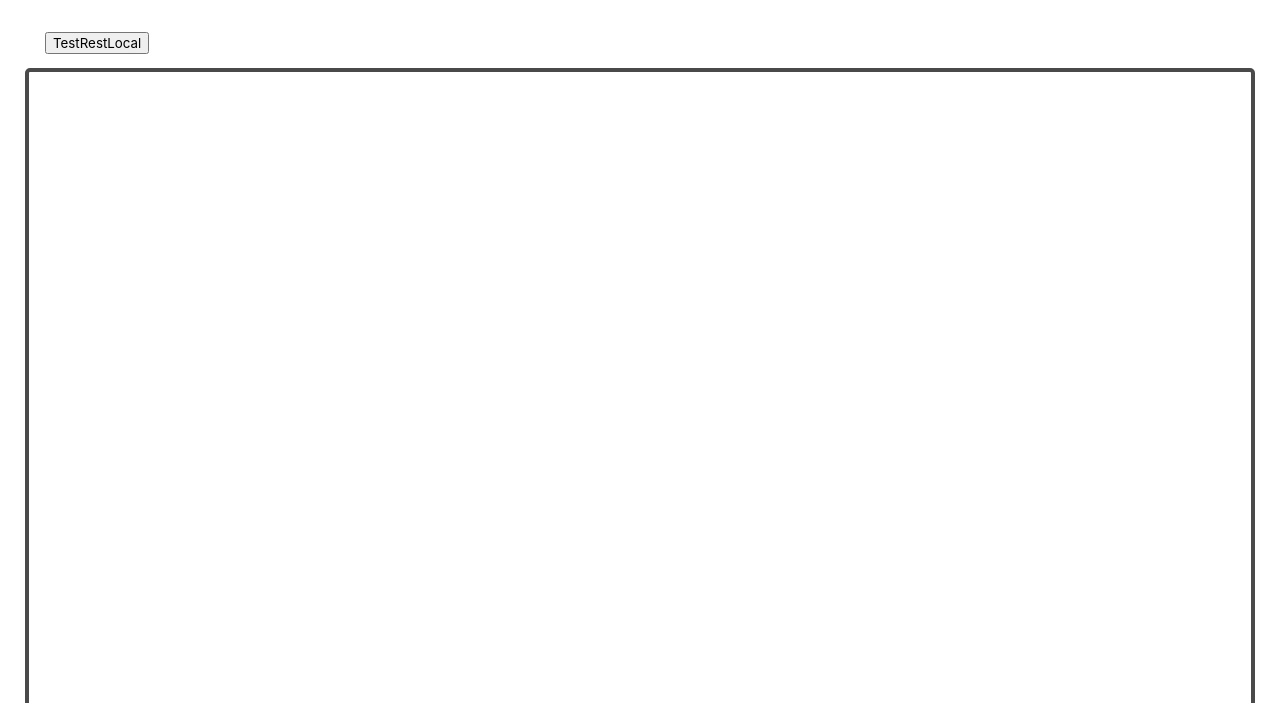
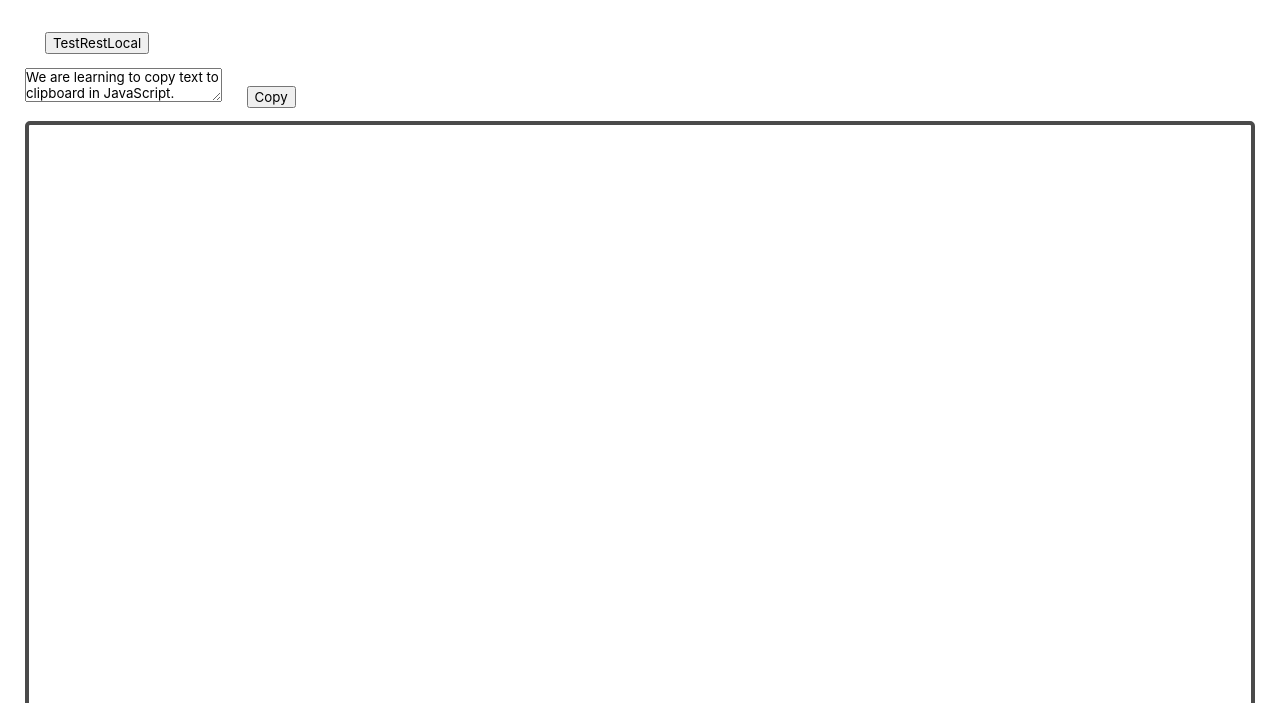
Before and after one commit to KujaQ/WebexBot2, a website: page index.html in a window 1280 px wide. Shown: the part 97-800 px from the top of the page. Drawn offline with nearby package versions, Linux system fonts and the light colour scheme.

Commit message:
added debug featueres

```diff
--- a/index.html
+++ b/index.html
@@ -19,6 +19,10 @@
       <div>
         <button type="button" onclick="TestRest();">TestRestLocal</button>
       </div>
+
+      <textarea id="textArea">We are learning to copy text to clipboard in JavaScript.</textarea>
+      <button onclick="copyToClipBoard()">Copy</button>
+
     <div class="logs">
       <ul id="console"></ul>
     </div>
--- a/src/scripts/utils.js
+++ b/src/scripts/utils.js
@@ -318,4 +318,17 @@ function TestRest(){
       // body: data,
     }
   );
+
 }
+
+function copyToClipBoard() {
+  var content = document.getElementById('textArea');
+
+  navigator.clipboard.writeText(content.textContent)
+  .then(()=>{
+    alert('Text successfully copied to clipboard');
+  })
+  .catch(err => {
+    alert('Unable to copy text to clipboard');
+  });
+}
```
